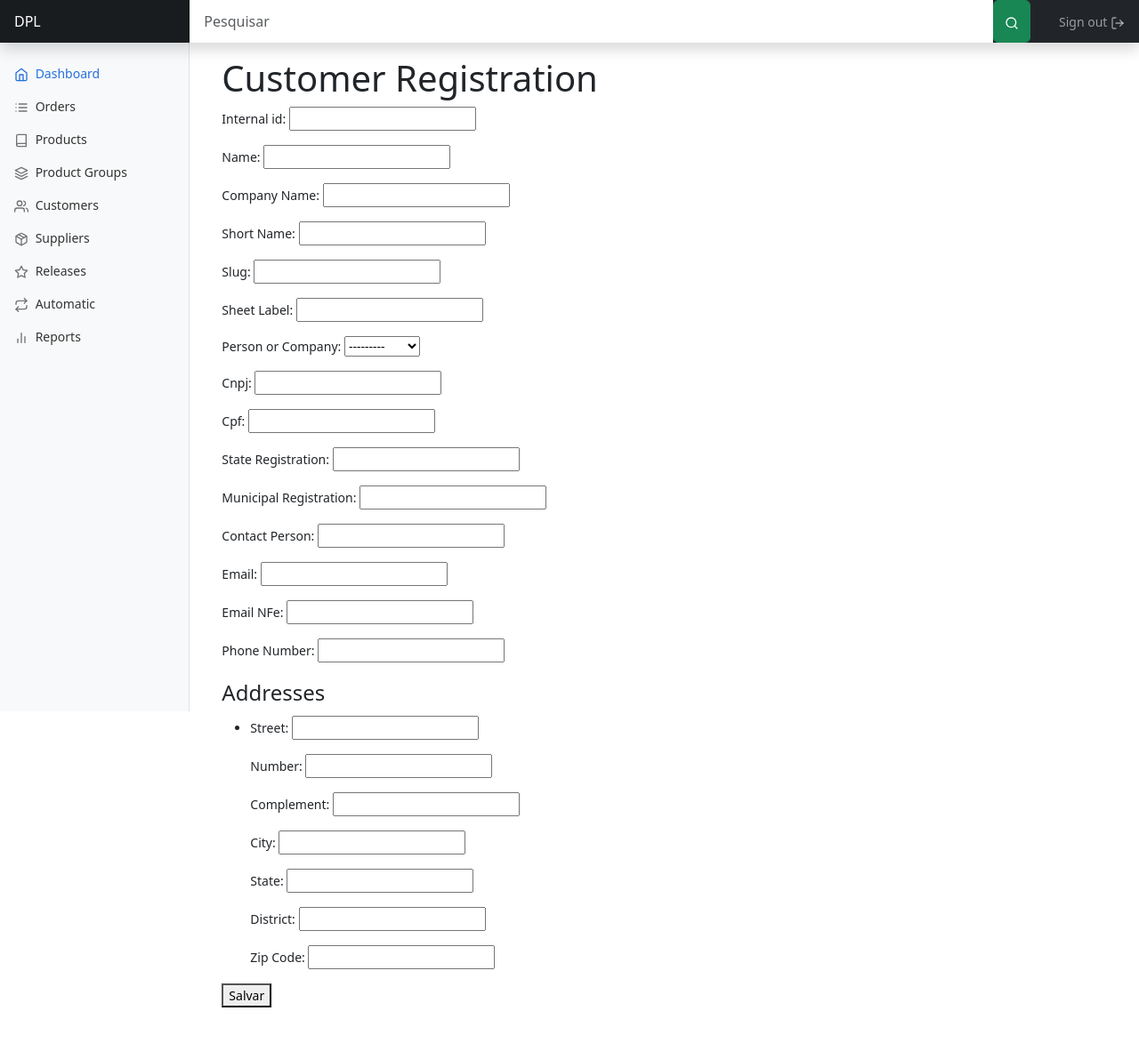
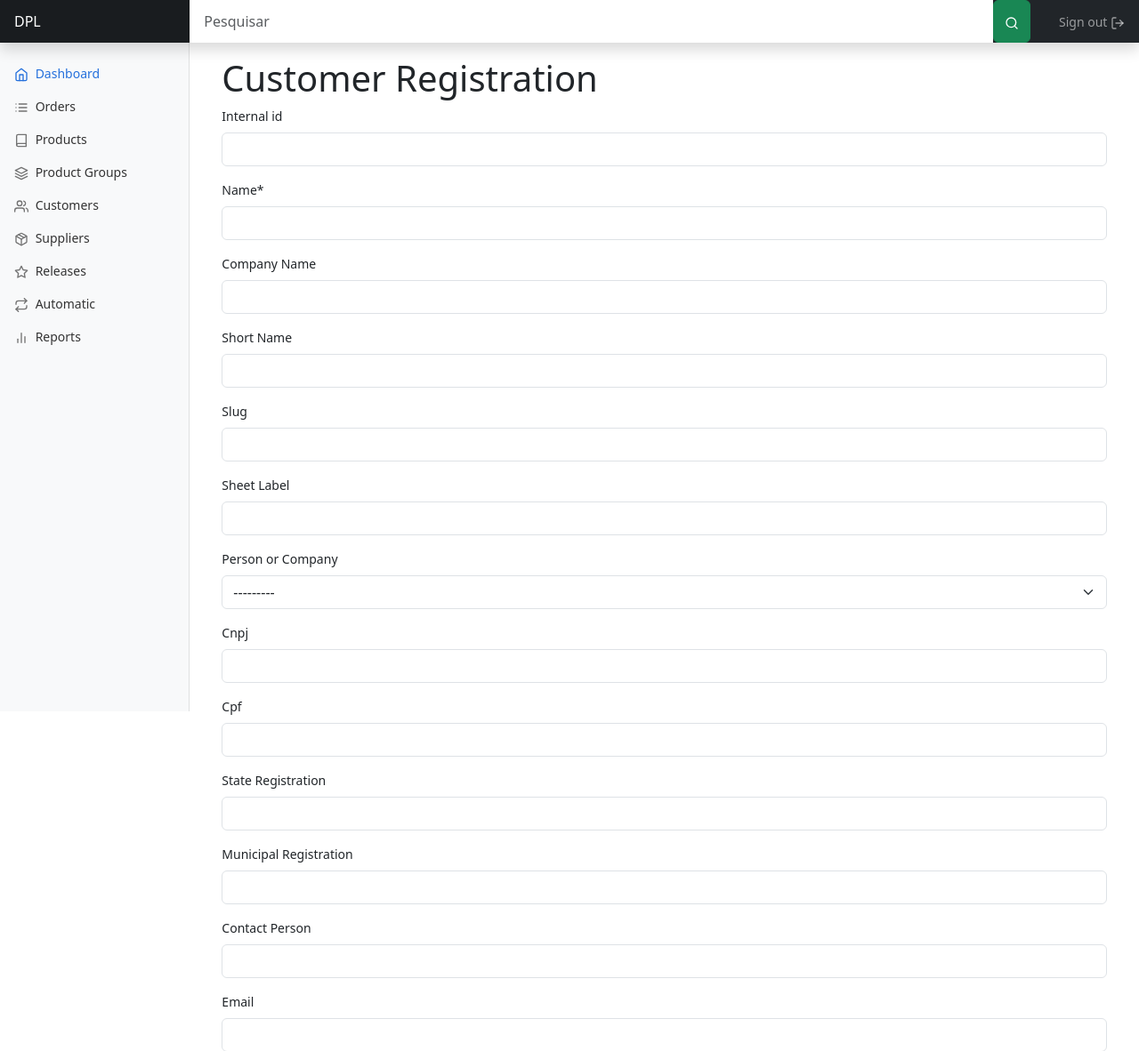
Before and after one commit to jrenato/dpl_orders, a Django app: page /customers/create_customer/ in a window 1280 px wide. Shown: the top 1182 px of the page at 89% size. Before the commit the page ends 1133 px from the top, so only its background shows below. Run offline with Django 4.2, Linux system fonts and the light colour scheme; the visitor is signed in with stand-in values (Sample User, id 1); parts of the project's set-up code (start-up, migrations or seed data) failed here and were passed over; some libraries are stand-ins or nearby versions.

Commit message:
Added support for crispy forms in customer create/update views

```diff
--- a/customers/forms.py
+++ b/customers/forms.py
@@ -48,3 +48,15 @@ CustomerAddressFormSet = inlineformset_factory(
 CustomerPhoneFormSet = inlineformset_factory(
     Customer, CustomerPhone, form=CustomerPhoneForm, extra=1, can_delete=True
 )
+
+
+class CustomerFormHelper(FormHelper):
+    form_tag = False
+
+
+class CustomerAddressFormSetHelper(FormHelper):
+    form_tag = False
+
+
+class CustomerPhoneFormSetHelper(FormHelper):
+    form_tag = False
--- a/customers/templates/customers/customer_formset.html
+++ b/customers/templates/customers/customer_formset.html
@@ -8,17 +8,21 @@
     <h1>{% translate "Customer Registration" %}</h1>
     <form method="post">
         {% csrf_token %}
+        {% crispy form form_helper %}
+        {% crispy address_formset address_formset_helper %}
+        {% comment %}
         {{ form.as_p }}
-        {{ addresses.management_form }}
+        {{ address_formset.management_form }}
         <fieldset>
             <legend>Addresses</legend>
-            {{ addresses.non_form_errors }}
+            {{ address_formset.non_form_errors }}
             <ul>
-            {% for address_form in addresses %}
+            {% for address_form in address_formset %}
                 <li>{{ address_form.as_p }}</li>
             {% endfor %}
             </ul>
         </fieldset>
+        {% endcomment %}
         <button type="submit">{% translate "Save" %}</button>
     </form>
 {% endblock content %}
--- a/customers/views.py
+++ b/customers/views.py
@@ -4,15 +4,13 @@ Views for the customers app.
 from django.urls import reverse_lazy
 from django.db.models import Count, Sum
 from django.views.generic import ListView, DetailView, CreateView, UpdateView, DeleteView
-from django.views.generic.edit import FormView
 from django.contrib.auth.mixins import PermissionRequiredMixin
 from django.db import transaction
 
-from crispy_forms.layout import Layout, Submit
 
-from .models import Customer, CustomerAddress, CustomerPhone
-from .forms import CustomerForm, CustomerAddressForm, CustomerPhoneForm, \
-    CustomerAddressFormSet, CustomerPhoneFormSet
+from .models import Customer
+from .forms import CustomerForm, CustomerAddressForm, CustomerAddressFormSet, \
+    CustomerFormHelper, CustomerAddressFormSetHelper
 
 
 class CustomerListView(PermissionRequiredMixin, ListView):
@@ -90,15 +88,19 @@ class CreateCustomerView(PermissionRequiredMixin, CreateView):
 
     def get_context_data(self, **kwargs):
         context = super().get_context_data(**kwargs)
+        context['form_helper'] = CustomerFormHelper()
+
         if self.request.POST:
-            context['addresses'] = CustomerAddressFormSet(self.request.POST)
+            context['address_formset'] = CustomerAddressFormSet(self.request.POST)
+            context['address_formset_helper'] = CustomerAddressFormSetHelper()
         else:
-            context['addresses'] = CustomerAddressFormSet()
+            context['address_formset'] = CustomerAddressFormSet()
+            context['address_formset_helper'] = CustomerAddressFormSetHelper()
         return context
 
     def form_valid(self, form):
         context = self.get_context_data()
-        addresses = context['addresses']
+        addresses = context['address_formset']
         with transaction.atomic():
             if addresses.is_valid():
                 customer = form.save()
@@ -115,15 +117,18 @@ class UpdateCustomerView(PermissionRequiredMixin, UpdateView):
 
     def get_context_data(self, **kwargs):
         context = super().get_context_data(**kwargs)
+        context['form_helper'] = CustomerFormHelper()
         if self.request.POST:
-            context['addresses'] = CustomerAddressFormSet(self.request.POST, instance=self.object)
+            context['address_formset'] = CustomerAddressFormSet(self.request.POST, instance=self.object)
+            context['address_formset_helper'] = CustomerAddressFormSetHelper()
         else:
-            context['addresses'] = CustomerAddressFormSet(instance=self.object)
+            context['address_formset'] = CustomerAddressFormSet(instance=self.object)
+            context['address_formset_helper'] = CustomerAddressFormSetHelper()
         return context
 
     def form_valid(self, form):
         context = self.get_context_data()
-        addresses = context['addresses']
+        addresses = context['address_formset']
         with transaction.atomic():
             if addresses.is_valid():
                 addresses.instance = self.object
```
